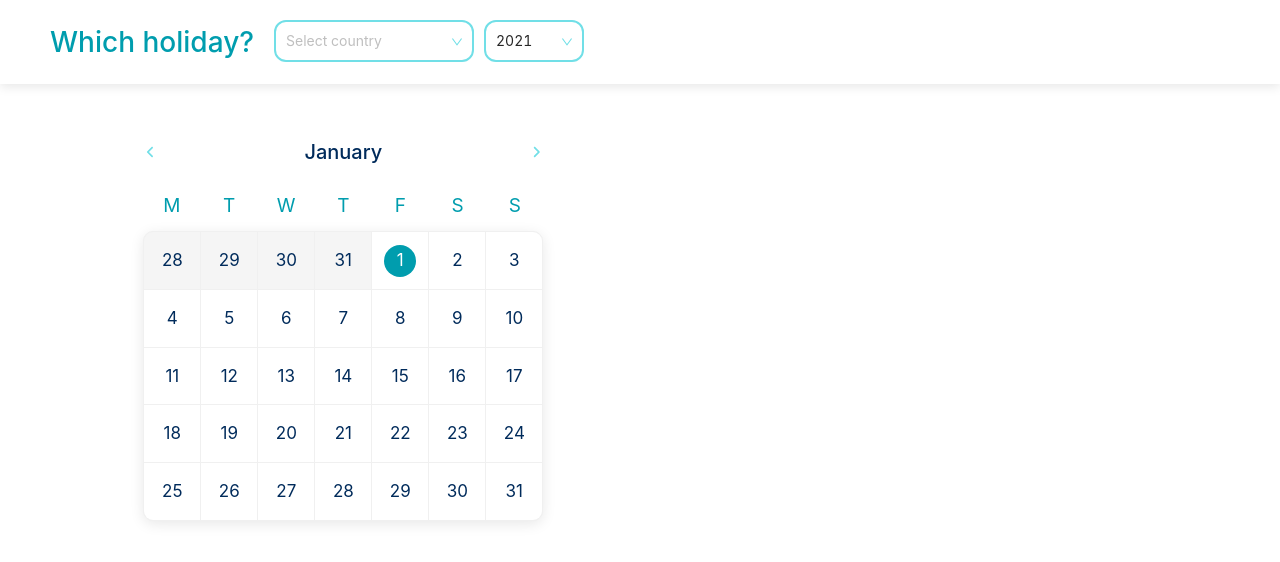
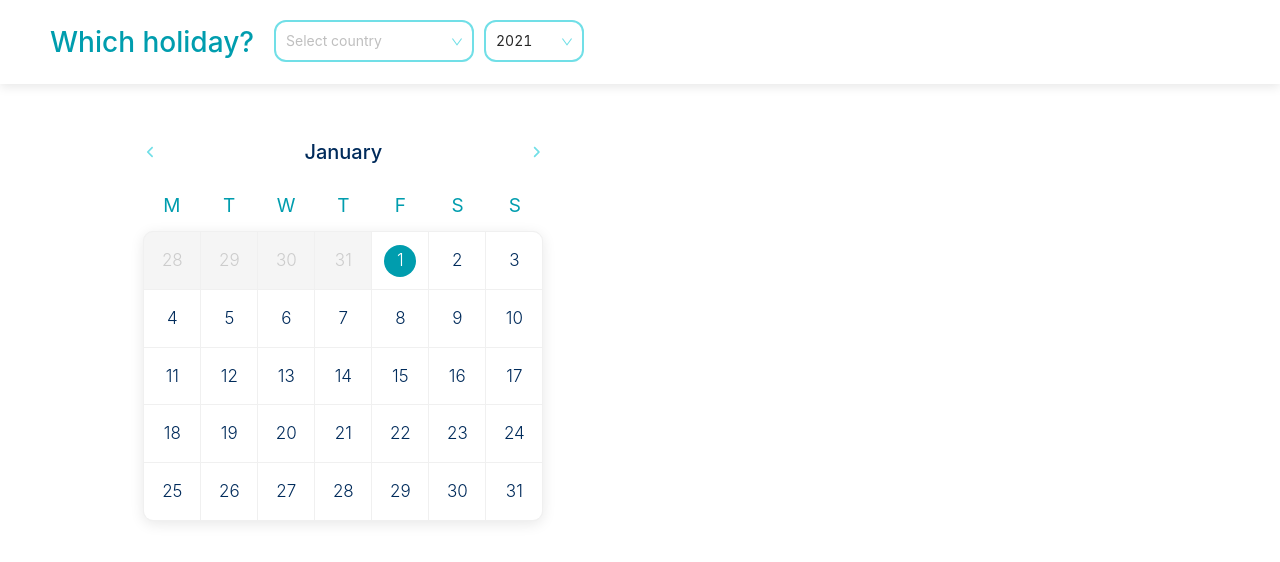
Before and after one commit to nguyend-nam/which-holiday, a Next.js app: page / in a window 1280 px wide. Shown: the top 562 px of the page. Built offline with nearby package versions, Linux system fonts and the light colour scheme.

Commit message:
chore: style calendar & header

```diff
--- a/components/Calendar/Calendar.js
+++ b/components/Calendar/Calendar.js
@@ -23,6 +23,7 @@ const DayButton = styled.button`
   user-select: none;
   cursor: ${(props) => (props.disabled ? "not-allowed" : "pointer")};
   color: ${theme.colors.blue900};
+  font-weight: 300;
   ${(props) => (!props.disabled ? "&:hover{background-color: #fafafa;}" : "")}
 `;
 
@@ -49,7 +50,7 @@ const DateToday = styled.div`
 
 const EventDates = styled.div`
   color: ${theme.colors.lime400};
-  font-weight: semi-bold;
+  font-weight: 500;
 `;
 
 const HeaderRow = styled.div`
@@ -104,6 +105,7 @@ const DayInCalendar = styled.div`
 
 const DayInOtherMonth = styled(DayButton)`
   background: #f5f5f5 !important;
+  color: #ccc;
 `;
 
 const months = [
@@ -179,11 +181,9 @@ export function Calendar(props) {
       } /* Days of previous or next month */ else
         dayList.push(
           <DayInOtherMonth key={i} disabled>
-            <div className="py-1 text-gray-400">
-              {i < daysOfPrevMonth
-                ? countPrevMonth - daysOfPrevMonth + i + 1
-                : i - daysOfPrevMonth - daysOfCurrMonth + 1}
-            </div>
+            {i < daysOfPrevMonth
+              ? countPrevMonth - daysOfPrevMonth + i + 1
+              : i - daysOfPrevMonth - daysOfCurrMonth + 1}
           </DayInOtherMonth>
         );
     }
--- a/pages/index.js
+++ b/pages/index.js
@@ -35,7 +35,7 @@ const ContentWrapper = styled.div`
 `;
 
 const HeaderContainer = styled.div`
-  background-color: ${theme.colors.white};
+  background-color: ${theme.colors.white}aa;
   box-shadow: 0 3px 10px #00000018;
   ${media.md} {
     padding: 20px 50px;
@@ -50,6 +50,7 @@ const HeaderContainer = styled.div`
   & > *:nth-last-child(-n + 2) {
     margin: 0 5px;
   }
+  backdrop-filter: blur(10px);
 `;
 
 const LogoWrapper = styled.h1`
```
